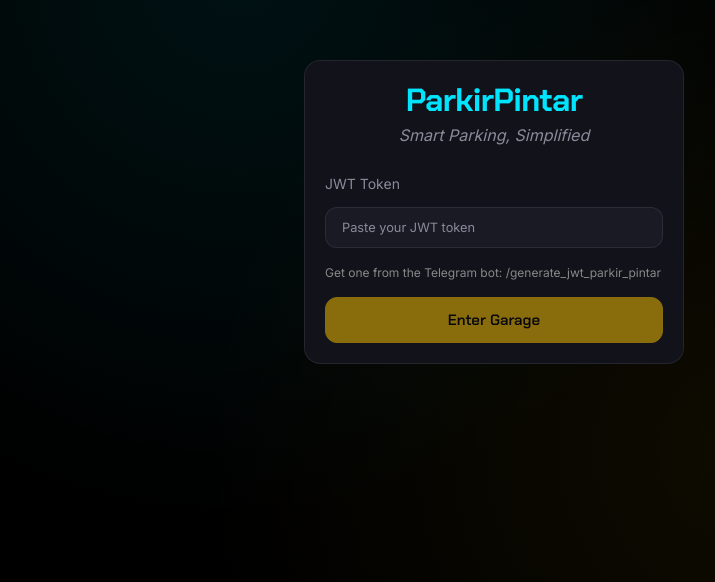
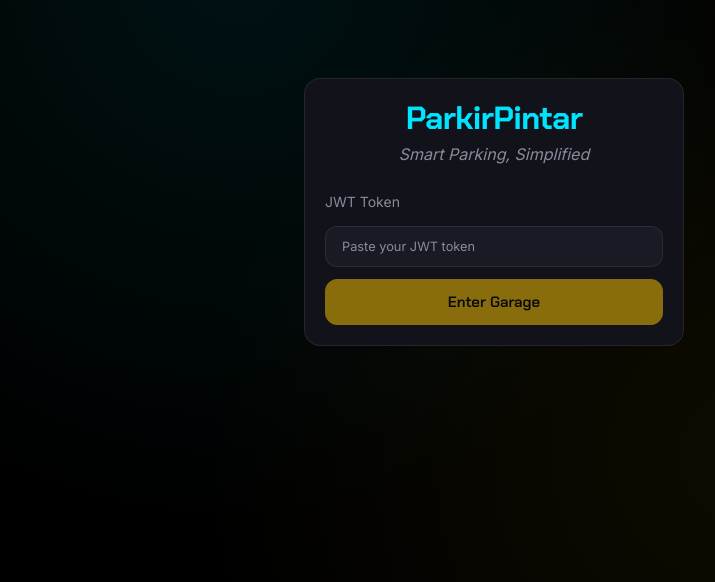
Before and after one commit to piresc/parkir-pintar, a React (Vite) app in the folder frontend/: page / in a window 1280 px wide. Shown: the part 188-770 px from the top of the page, without its empty margins (146-861 px from the left). Built offline with nearby package versions, Linux system fonts and the light colour scheme; no server answers.

Commit message:
ui(frontend): remove helper text from login page

```diff
--- a/frontend/src/pages/LoginPage.jsx
+++ b/frontend/src/pages/LoginPage.jsx
@@ -52,9 +52,7 @@ export default function LoginPage() {
             placeholder="Paste your JWT token"
             style={{ fontSize: '0.8em' }}
           />
-          <p style={{ color: 'var(--text-muted, #888)', fontSize: '0.75em', margin: '0.25em 0' }}>
-            Get one from the Telegram bot: /generate_jwt_parkir_pintar
-          </p>
+
           {error && <p style={{ color: 'var(--error, #ff4444)', fontSize: '0.85em' }}>{error}</p>}
           <Button variant="cta" type="submit" disabled={!token.trim()}>
             Enter Garage
```
